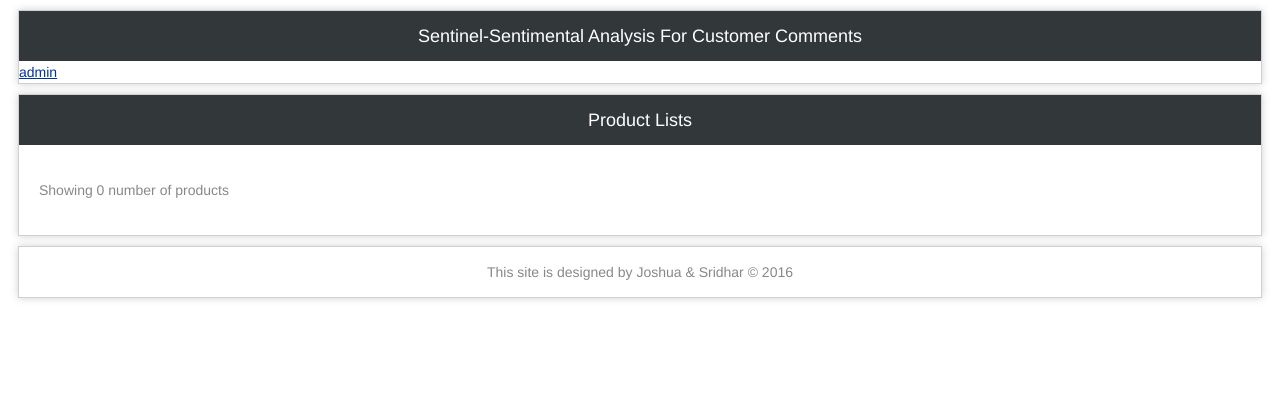
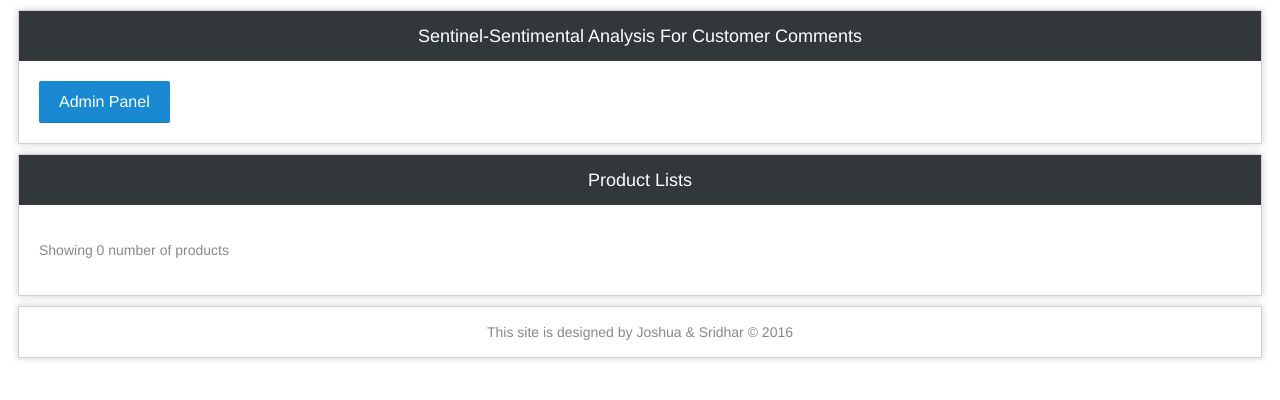
Before and after one commit to sriramsridhar/sentinel, a Flask app: page / in a window 1280 px wide. Shown: the top 400 px of the page. Run offline with Flask 2, Linux system fonts and the light colour scheme; data that the repository does not hold is empty.

Commit message:
added button

```diff
--- a/app.py
+++ b/app.py
@@ -8,6 +8,8 @@ app = Flask(__name__)
 
 @app.route('/admin/')
 def admin():
+    check=dbcon.Product.select().count()
+
     return render_template('admin.html')
 
 @app.route('/create_product/',methods=['POST'])
--- a/static/style.css
+++ b/static/style.css
@@ -111,3 +111,24 @@ canvas {
     -moz-border-radius: 2px;
     border-radius: 2px;
 }
+
+button{
+    background: #198ad1;
+    color: #fff;
+    display: inline-block;
+    padding: 0 20px;
+    font-size: 16px;
+    line-height: 2.6em;
+    font-family: "Helvetica Neue",Helvetica,Arial,"Lucida Grande",sans-serif;
+    font-weight: 400;
+    -webkit-box-shadow: inset 0 -1px 0 rgba(0,0,0,.1);
+    -moz-box-shadow: inset 0 -1px 0 rgba(0,0,0,.1);
+    box-shadow: inset 0 -1px 0 rgba(0,0,0,.1);
+    -webkit-border-radius: 2px;
+    -moz-border-radius: 2px;
+    border-radius: 2px;
+    text-transform: capitalize;
+    border: 0;
+    cursor: pointer;
+    text-align: center;
+}
--- a/templates/admin.html
+++ b/templates/admin.html
@@ -23,5 +23,11 @@
                 </form>
             </div>
 	</div>
+	<div id="container">
+		<div class="title"><h1>Statistics<h1></div>
+		<div id="content">
+                <p></p>
+            </div>
+	</div>
 </body>
 </html>
--- a/templates/form_submit.html
+++ b/templates/form_submit.html
@@ -9,7 +9,9 @@
             <div class="title">
                 <h1>Sentinel-Sentimental analysis for customer comments</h1>
             </div>
-            <a href="{{ url_for('admin') }}">admin</a>
+            <div id="content">
+            <a href="{{ url_for('admin') }}"><button>Admin panel</button></a>
+            </div>
             </div>
         <div id="container">
             <div class="title"><h1>Product lists</h1></div>
```
